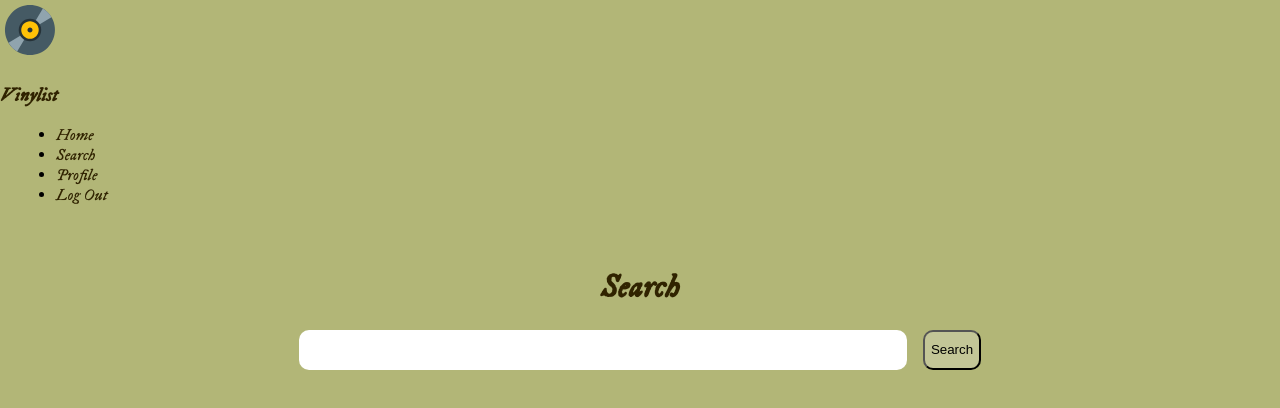
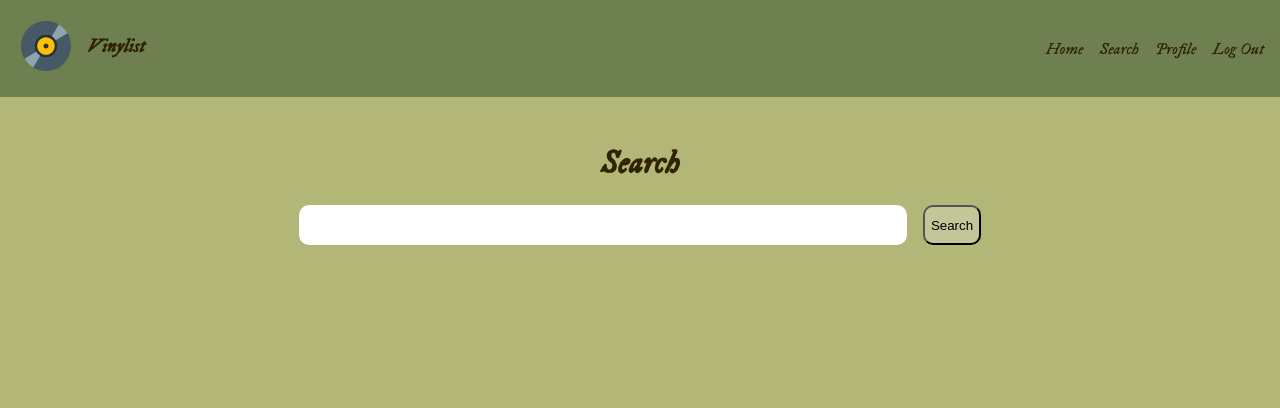
Before and after one commit to AdrianoAla/vinyl-collector, a Next.js app: page /search in a window 1280 px wide. Shown: the top 408 px of the page. Built offline with nearby package versions, Linux system fonts and the light colour scheme.

Commit message:
Removing some useless garbage

```diff
--- a/pages/search.tsx
+++ b/pages/search.tsx
@@ -1,10 +1,11 @@
 import Head from 'next/head'
-import Image from 'next/image'
 import styles from '/styles/Home.module.css'
 import { useState } from 'react'
 import Popup from 'reactjs-popup';
-import Link from 'next/link'
 import 'reactjs-popup/dist/index.css';
+import dynamic from 'next/dynamic';
+
+const Nav = dynamic(() => import('../components/nav'));
 
 export default function Search() {
     const [search, setSearch] = useState('');
@@ -24,29 +25,13 @@ export default function Search() {
         <div className={styles.container}>
             <Head>
                 <title>Vinylist</title>
+                <meta name="viewport" content="width=device-width, initial-scale=1" />
                 <meta name="description" content="Welcome to Vinylist, an app for tracking your vinyl collection over time." />
                 <link rel="icon" href="/favicon.ico" />
             </Head>
-            <nav className={styles.navbar}>
-                <div className={styles.navbar_logo}>
-                    <Link href="/"><svg xmlns="http://www.w3.org/2000/svg"  viewBox="0 0 48 48" width="60px" height="60px"><path fill="#455a64" d="M38.141,9.856c-7.808-7.808-20.473-7.808-28.281,0c-7.813,7.812-7.813,20.476,0,28.285c7.808,7.812,20.473,7.812,28.281,0C45.953,30.332,45.953,17.668,38.141,9.856z"/><path fill="#90a4ae" d="M9.855 38.14c1.184 1.184 2.492 2.167 3.865 2.993l9.198-15.333c-.144-.086-.284-.185-.407-.312-.127-.123-.226-.263-.313-.407L6.866 34.279C7.692 35.653 8.675 36.96 9.855 38.14zM38.141 9.856c-1.18-1.18-2.488-2.163-3.861-2.989l-9.198 15.333c.144.086.284.185.407.312.127.123.226.263.313.407l15.333-9.198C40.308 12.347 39.325 11.04 38.141 9.856z"/><path fill="#263238" d="M30.366,17.634c-3.51-3.51-9.223-3.51-12.733,0c-3.513,3.51-3.513,9.223,0,12.733c3.51,3.513,9.223,3.513,12.733,0C33.876,26.857,33.876,21.143,30.366,17.634z"/><path fill="#ffc107" d="M28.949,19.051c-2.734-2.734-7.164-2.734-9.898,0s-2.734,7.164,0,9.898s7.164,2.734,9.898,0S31.684,21.785,28.949,19.051z M22.586,25.414c-0.781-0.781-0.781-2.047,0-2.828s2.047-0.781,2.828,0s0.781,2.047,0,2.828S23.367,26.195,22.586,25.414z"/></svg></Link>
-                    <Link href="/"><h3>Vinylist</h3></Link>
-                </div>
-                <ul>
-                    <li>
-                        <Link href="/">Home</Link>
-                    </li>
-                    <li>
-                        <Link href="/search">Search</Link>
-                    </li>
-                    <li>
-                        <Link href="/users/me">Profile</Link>
-                    </li>
-                    <li>
-                        <Link href="/logout">Log Out</Link>
-                    </li>
-                </ul>
-            </nav>
+
+            <Nav />
+
             <main className={styles.main}>
                 <div className={styles.title}><h1>Search</h1></div>
                 <div className={styles.search}>
```
Also changed, not shown: pages/index.tsx (+27 -16 lines).
